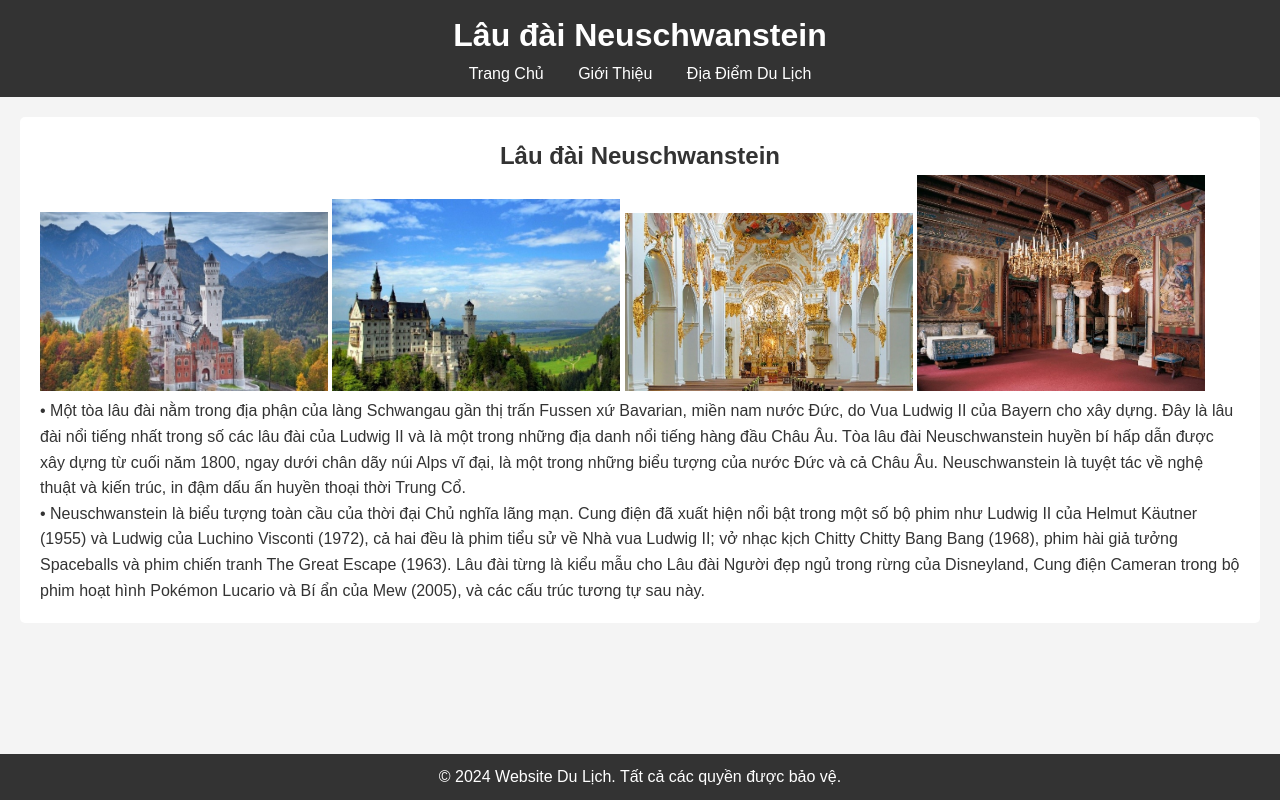
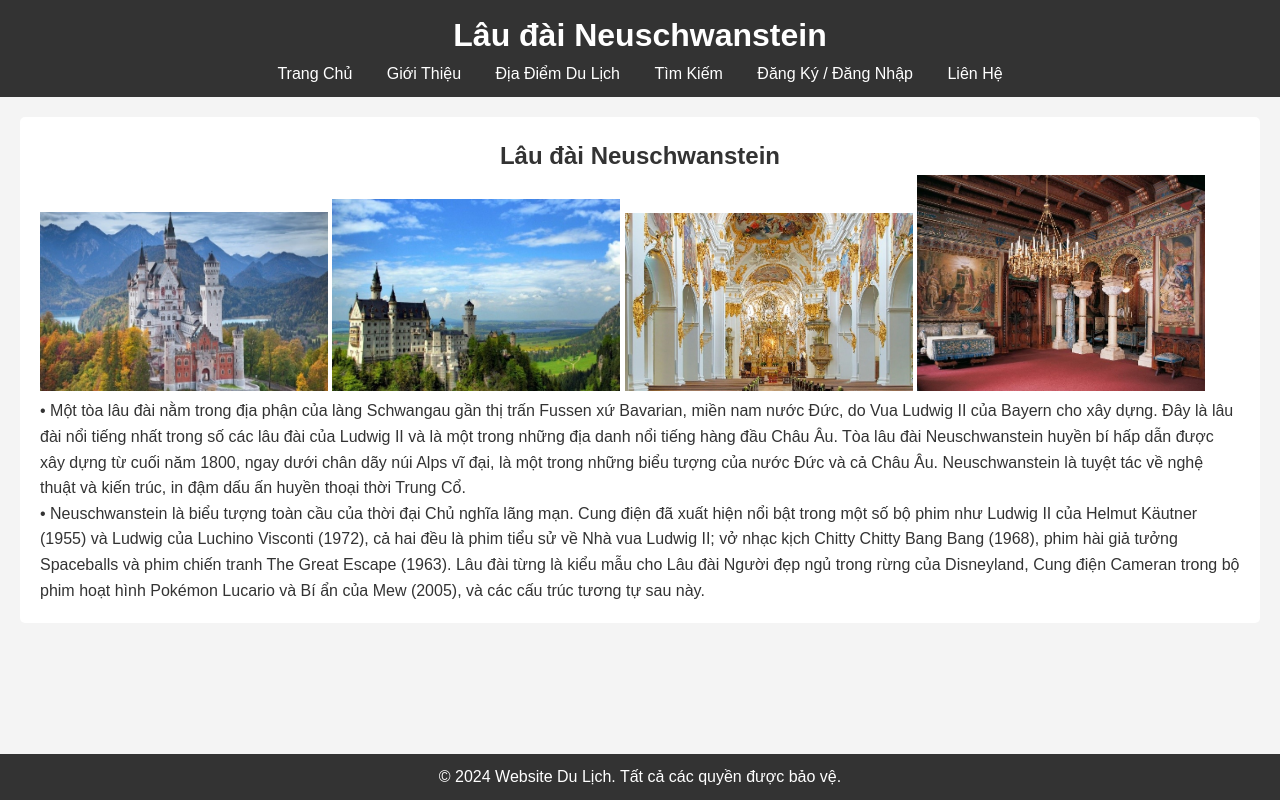
Before and after one commit to khoiminh998/thi, a plain HTML site: page nơi10.html in a window 1280 px wide. Drawn offline with Linux system fonts and the light colour scheme.

Commit message:
Update nơi10.html

```diff
--- a/nơi10.html
+++ b/nơi10.html
@@ -14,6 +14,9 @@
                 <li><a href="index.html">Trang Chủ</a></li>
                 <li><a href="about.html">Giới Thiệu</a></li>
                 <li><a href="destinations.html" class="active">Địa Điểm Du Lịch</a></li>
+                 <li><a href="search.html">Tìm Kiếm</a></li>
+                <li><a href="signup.html">Đăng Ký / Đăng Nhập</a></li>
+                <li><a href="contact.html">Liên Hệ</a></li>
 
             </ul>
         </nav>
```
